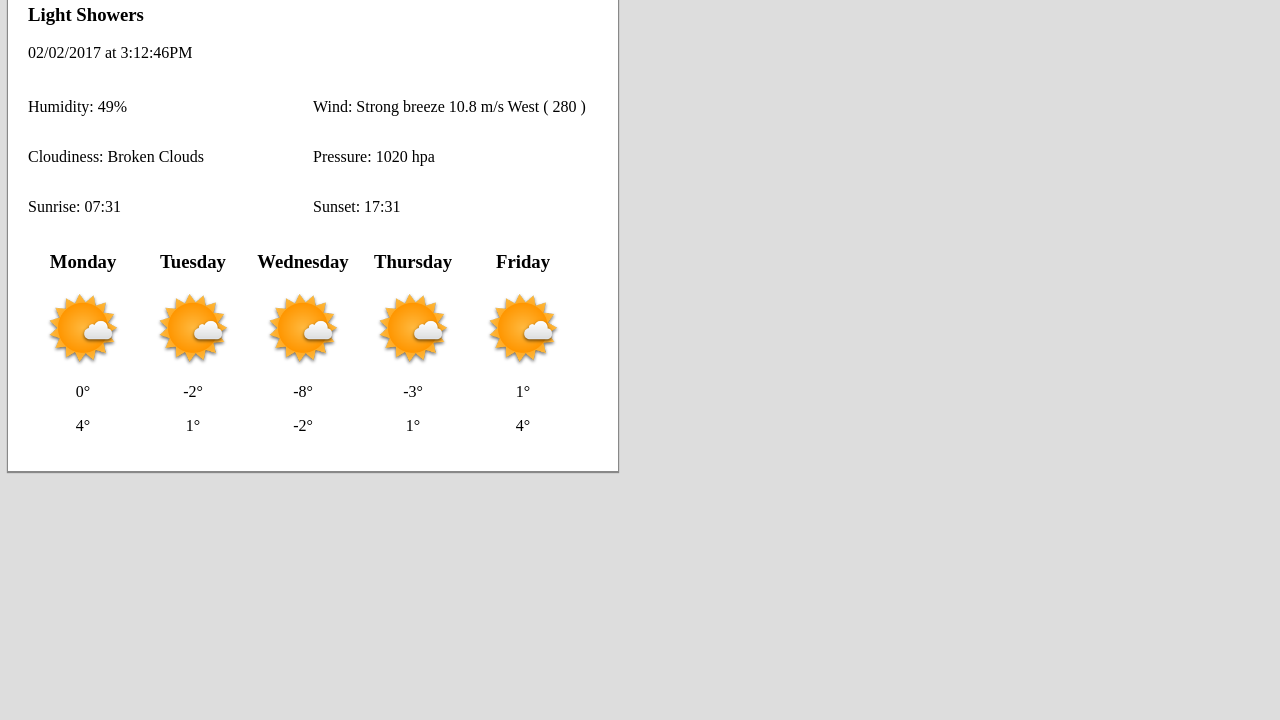
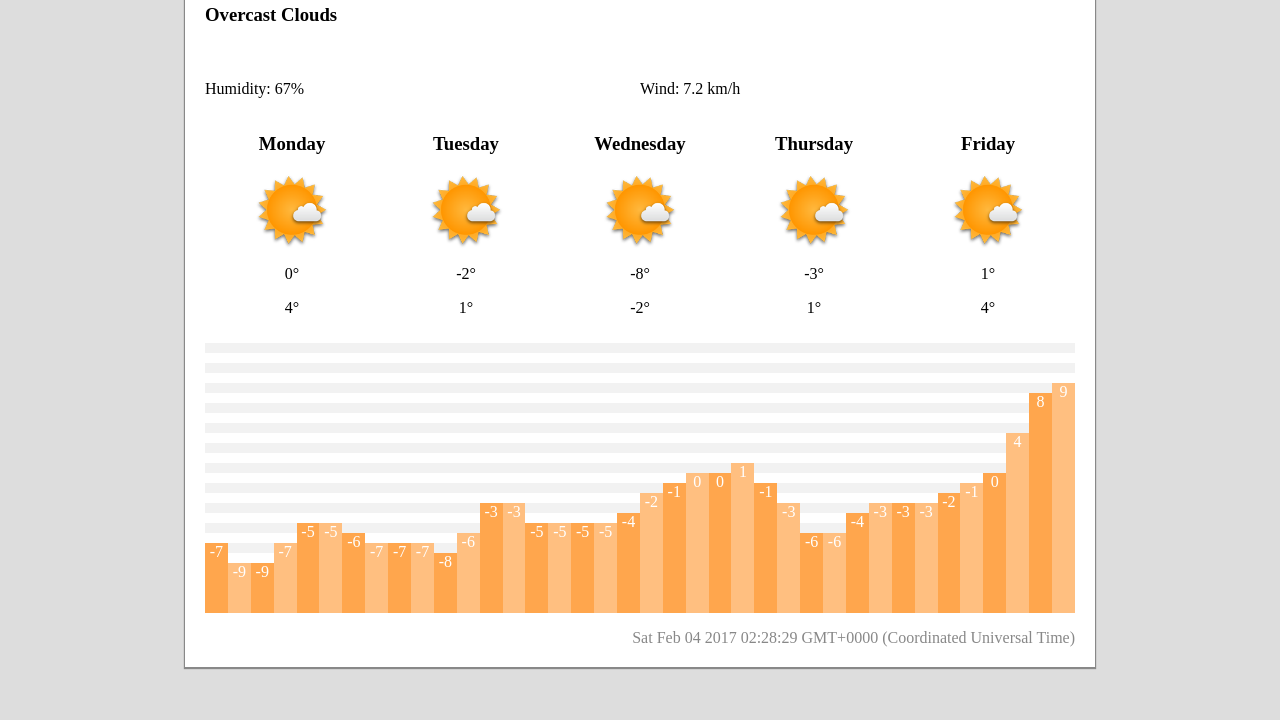
Before and after one commit to vipop/mobile-weather, a plain HTML site: page index.html in a window 1280 px wide. Shown: the part 80-800 px from the top of the page. Drawn offline with Linux system fonts and the light colour scheme.

Commit message:
Add forecast graph

```diff
--- /dev/null
+++ b/cur_weather.json
@@ -0,0 +1,43 @@
+{
+   "coord":{
+      "lon":-79.42,
+      "lat":43.7
+   },
+   "weather":[
+      {
+         "id":804,
+         "main":"Clouds",
+         "description":"overcast clouds",
+         "icon":"04n"
+      }
+   ],
+   "base":"stations",
+   "main":{
+      "temp":-5.45,
+      "pressure":1021,
+      "humidity":67,
+      "temp_min":-6,
+      "temp_max":-5
+   },
+   "visibility":14484,
+   "wind":{
+      "speed":7.2,
+      "deg":250,
+      "gust":9.8
+   },
+   "clouds":{
+      "all":90
+   },
+   "dt":1486076100,
+   "sys":{
+      "type":1,
+      "id":3693,
+      "message":0.1614,
+      "country":"CA",
+      "sunrise":1486125104,
+      "sunset":1486161114
+   },
+   "id":6167865,
+   "name":"Toronto",
+   "cod":200
+}
--- a/weather.json
+++ b/forecast.json
@@ -13,90 +13,20 @@
       }
    },
    "cod":"200",
-   "message":0.016,
-   "cnt":40,
+   "message":0.1617,
+   "cnt":38,
    "list":[
-      {
-         "dt":1486080000,
-         "main":{
-            "temp":267.31,
-            "temp_min":267.31,
-            "temp_max":267.866,
-            "pressure":1015.11,
-            "sea_level":1035.25,
-            "grnd_level":1015.11,
-            "humidity":75,
-            "temp_kf":-0.56
-         },
-         "weather":[
-            {
-               "id":800,
-               "main":"Clear",
-               "description":"clear sky",
-               "icon":"01n"
-            }
-         ],
-         "clouds":{
-            "all":36
-         },
-         "wind":{
-            "speed":7.16,
-            "deg":272.503
-         },
-         "snow":{
-            "3h":0.008
-         },
-         "sys":{
-            "pod":"n"
-         },
-         "dt_txt":"2017-02-03 00:00:00"
-      },
-      {
-         "dt":1486090800,
-         "main":{
-            "temp":266.47,
-            "temp_min":266.47,
-            "temp_max":266.895,
-            "pressure":1015.97,
-            "sea_level":1036.08,
-            "grnd_level":1015.97,
-            "humidity":81,
-            "temp_kf":-0.42
-         },
-         "weather":[
-            {
-               "id":800,
-               "main":"Clear",
-               "description":"clear sky",
-               "icon":"01n"
-            }
-         ],
-         "clouds":{
-            "all":12
-         },
-         "wind":{
-            "speed":6.57,
-            "deg":260.004
-         },
-         "snow":{
-            "3h":0.004
-         },
-         "sys":{
-            "pod":"n"
-         },
-         "dt_txt":"2017-02-03 03:00:00"
-      },
       {
          "dt":1486101600,
          "main":{
-            "temp":265.81,
-            "temp_min":265.81,
-            "temp_max":266.088,
+            "temp":-7.49,
+            "temp_min":-7.49,
+            "temp_max":-7.07,
             "pressure":1015.49,
             "sea_level":1035.69,
             "grnd_level":1015.49,
             "humidity":81,
-            "temp_kf":-0.28
+            "temp_kf":-0.43
          },
          "weather":[
             {
@@ -124,14 +54,14 @@
       {
          "dt":1486112400,
          "main":{
-            "temp":264.79,
-            "temp_min":264.79,
-            "temp_max":264.926,
+            "temp":-8.51,
+            "temp_min":-8.51,
+            "temp_max":-8.23,
             "pressure":1015.04,
             "sea_level":1035.31,
             "grnd_level":1015.04,
             "humidity":89,
-            "temp_kf":-0.14
+            "temp_kf":-0.29
          },
          "weather":[
             {
@@ -159,14 +89,14 @@
       {
          "dt":1486123200,
          "main":{
-            "temp":263.961,
-            "temp_min":263.961,
-            "temp_max":263.961,
+            "temp":-9.33,
+            "temp_min":-9.33,
+            "temp_max":-9.19,
             "pressure":1014.86,
             "sea_level":1035.06,
             "grnd_level":1014.86,
             "humidity":91,
-            "temp_kf":0
+            "temp_kf":-0.14
          },
          "weather":[
             {
@@ -194,9 +124,9 @@
       {
          "dt":1486134000,
          "main":{
-            "temp":266.146,
-            "temp_min":266.146,
-            "temp_max":266.146,
+            "temp":-7.01,
+            "temp_min":-7.01,
+            "temp_max":-7.01,
             "pressure":1015.05,
             "sea_level":1035.34,
             "grnd_level":1015.05,
@@ -229,9 +159,9 @@
       {
          "dt":1486144800,
          "main":{
-            "temp":268.271,
-            "temp_min":268.271,
-            "temp_max":268.271,
+            "temp":-4.88,
+            "temp_min":-4.88,
+            "temp_max":-4.88,
             "pressure":1014.22,
             "sea_level":1034.47,
             "grnd_level":1014.22,
@@ -264,9 +194,9 @@
       {
          "dt":1486155600,
          "main":{
-            "temp":268.225,
-            "temp_min":268.225,
-            "temp_max":268.225,
+            "temp":-4.93,
+            "temp_min":-4.93,
+            "temp_max":-4.93,
             "pressure":1014.37,
             "sea_level":1034.59,
             "grnd_level":1014.37,
@@ -299,9 +229,9 @@
       {
          "dt":1486166400,
          "main":{
-            "temp":266.918,
-            "temp_min":266.918,
-            "temp_max":266.918,
+            "temp":-6.24,
+            "temp_min":-6.24,
+            "temp_max":-6.24,
             "pressure":1015.97,
             "sea_level":1036.27,
             "grnd_level":1015.97,
@@ -334,9 +264,9 @@
       {
          "dt":1486177200,
          "main":{
-            "temp":266.237,
-            "temp_min":266.237,
-            "temp_max":266.237,
+            "temp":-6.92,
+            "temp_min":-6.92,
+            "temp_max":-6.92,
             "pressure":1016.98,
             "sea_level":1037.24,
             "grnd_level":1016.98,
@@ -369,9 +299,9 @@
       {
          "dt":1486188000,
          "main":{
-            "temp":266.1,
-            "temp_min":266.1,
-            "temp_max":266.1,
+            "temp":-7.05,
+            "temp_min":-7.05,
+            "temp_max":-7.05,
             "pressure":1017.35,
             "sea_level":1037.67,
             "grnd_level":1017.35,
@@ -404,9 +334,9 @@
       {
          "dt":1486198800,
          "main":{
-            "temp":265.7,
-            "temp_min":265.7,
-            "temp_max":265.7,
+            "temp":-7.45,
+            "temp_min":-7.45,
+            "temp_max":-7.45,
             "pressure":1017.95,
             "sea_level":1038.22,
             "grnd_level":1017.95,
@@ -439,9 +369,9 @@
       {
          "dt":1486209600,
          "main":{
-            "temp":265.317,
-            "temp_min":265.317,
-            "temp_max":265.317,
+            "temp":-7.84,
+            "temp_min":-7.84,
+            "temp_max":-7.84,
             "pressure":1018.81,
             "sea_level":1039.18,
             "grnd_level":1018.81,
@@ -474,9 +404,9 @@
       {
          "dt":1486220400,
          "main":{
-            "temp":267.338,
-            "temp_min":267.338,
-            "temp_max":267.338,
+            "temp":-5.82,
+            "temp_min":-5.82,
+            "temp_max":-5.82,
             "pressure":1019.73,
             "sea_level":1040.05,
             "grnd_level":1019.73,
@@ -509,9 +439,9 @@
       {
          "dt":1486231200,
          "main":{
-            "temp":269.8,
-            "temp_min":269.8,
-            "temp_max":269.8,
+            "temp":-3.36,
+            "temp_min":-3.36,
+            "temp_max":-3.36,
             "pressure":1018.57,
             "sea_level":1038.79,
             "grnd_level":1018.57,
@@ -544,9 +474,9 @@
       {
          "dt":1486242000,
          "main":{
-            "temp":269.96,
-            "temp_min":269.96,
-            "temp_max":269.96,
+            "temp":-3.2,
+            "temp_min":-3.2,
+            "temp_max":-3.2,
             "pressure":1017.62,
             "sea_level":1037.66,
             "grnd_level":1017.62,
@@ -579,9 +509,9 @@
       {
          "dt":1486252800,
          "main":{
-            "temp":268.251,
-            "temp_min":268.251,
-            "temp_max":268.251,
+            "temp":-4.9,
+            "temp_min":-4.9,
+            "temp_max":-4.9,
             "pressure":1016.94,
             "sea_level":1037.05,
             "grnd_level":1016.94,
@@ -614,9 +544,9 @@
       {
          "dt":1486263600,
          "main":{
-            "temp":267.803,
-            "temp_min":267.803,
-            "temp_max":267.803,
+            "temp":-5.35,
+            "temp_min":-5.35,
+            "temp_max":-5.35,
             "pressure":1016.17,
             "sea_level":1036.18,
             "grnd_level":1016.17,
@@ -649,9 +579,9 @@
       {
          "dt":1486274400,
          "main":{
-            "temp":267.965,
-            "temp_min":267.965,
-            "temp_max":267.965,
+            "temp":-5.19,
+            "temp_min":-5.19,
+            "temp_max":-5.19,
             "pressure":1014.36,
             "sea_level":1034.42,
             "grnd_level":1014.36,
@@ -684,9 +614,9 @@
       {
          "dt":1486285200,
          "main":{
-            "temp":268.229,
-            "temp_min":268.229,
-            "temp_max":268.229,
+            "temp":-4.93,
+            "temp_min":-4.93,
+            "temp_max":-4.93,
             "pressure":1011.61,
             "sea_level":1031.61,
             "grnd_level":1011.61,
@@ -719,9 +649,9 @@
       {
          "dt":1486296000,
          "main":{
-            "temp":268.664,
-            "temp_min":268.664,
-            "temp_max":268.664,
+            "temp":-4.49,
+            "temp_min":-4.49,
+            "temp_max":-4.49,
             "pressure":1008.96,
             "sea_level":1028.89,
             "grnd_level":1008.96,
@@ -754,9 +684,9 @@
       {
          "dt":1486306800,
          "main":{
-            "temp":270.746,
-            "temp_min":270.746,
-            "temp_max":270.746,
+            "temp":-2.41,
+            "temp_min":-2.41,
+            "temp_max":-2.41,
             "pressure":1006.96,
             "sea_level":1026.73,
             "grnd_level":1006.96,
@@ -789,9 +719,9 @@
       {
          "dt":1486317600,
          "main":{
-            "temp":272.368,
-            "temp_min":272.368,
-            "temp_max":272.368,
+            "temp":-0.79,
+            "temp_min":-0.79,
+            "temp_max":-0.79,
             "pressure":1004.25,
             "sea_level":1023.92,
             "grnd_level":1004.25,
@@ -824,9 +754,9 @@
       {
          "dt":1486328400,
          "main":{
-            "temp":273.442,
-            "temp_min":273.442,
-            "temp_max":273.442,
+            "temp":0.29,
+            "temp_min":0.29,
+            "temp_max":0.29,
             "pressure":1002.67,
             "sea_level":1022.31,
             "grnd_level":1002.67,
@@ -859,9 +789,9 @@
       {
          "dt":1486339200,
          "main":{
-            "temp":273.236,
-            "temp_min":273.236,
-            "temp_max":273.236,
+            "temp":0.09,
+            "temp_min":0.09,
+            "temp_max":0.09,
             "pressure":1002.87,
             "sea_level":1022.39,
             "grnd_level":1002.87,
@@ -894,9 +824,9 @@
       {
          "dt":1486350000,
          "main":{
-            "temp":274.118,
-            "temp_min":274.118,
-            "temp_max":274.118,
+            "temp":0.97,
+            "temp_min":0.97,
+            "temp_max":0.97,
             "pressure":1002.82,
             "sea_level":1022.48,
             "grnd_level":1002.82,
@@ -929,9 +859,9 @@
       {
          "dt":1486360800,
          "main":{
-            "temp":272.397,
-            "temp_min":272.397,
-            "temp_max":272.397,
+            "temp":-0.76,
+            "temp_min":-0.76,
+            "temp_max":-0.76,
             "pressure":1004.55,
             "sea_level":1024.24,
             "grnd_level":1004.55,
@@ -964,9 +894,9 @@
       {
          "dt":1486371600,
          "main":{
-            "temp":270.088,
-            "temp_min":270.088,
-            "temp_max":270.088,
+            "temp":-3.07,
+            "temp_min":-3.07,
+            "temp_max":-3.07,
             "pressure":1007.85,
             "sea_level":1027.78,
             "grnd_level":1007.85,
@@ -999,9 +929,9 @@
       {
          "dt":1486382400,
          "main":{
-            "temp":267.022,
-            "temp_min":267.022,
-            "temp_max":267.022,
+            "temp":-6.13,
+            "temp_min":-6.13,
+            "temp_max":-6.13,
             "pressure":1011.45,
             "sea_level":1031.55,
             "grnd_level":1011.45,
@@ -1034,9 +964,9 @@
       {
          "dt":1486393200,
          "main":{
-            "temp":267.182,
-            "temp_min":267.182,
-            "temp_max":267.182,
+            "temp":-5.97,
+            "temp_min":-5.97,
+            "temp_max":-5.97,
             "pressure":1013.41,
             "sea_level":1033.59,
             "grnd_level":1013.41,
@@ -1069,9 +999,9 @@
       {
          "dt":1486404000,
          "main":{
-            "temp":269.413,
-            "temp_min":269.413,
-            "temp_max":269.413,
+            "temp":-3.74,
+            "temp_min":-3.74,
+            "temp_max":-3.74,
             "pressure":1013.3,
             "sea_level":1033.37,
             "grnd_level":1013.3,
@@ -1104,9 +1034,9 @@
       {
          "dt":1486414800,
          "main":{
-            "temp":270.613,
-            "temp_min":270.613,
-            "temp_max":270.613,
+            "temp":-2.54,
+            "temp_min":-2.54,
+            "temp_max":-2.54,
             "pressure":1012.84,
             "sea_level":1032.83,
             "grnd_level":1012.84,
@@ -1139,9 +1069,9 @@
       {
          "dt":1486425600,
          "main":{
-            "temp":269.863,
-            "temp_min":269.863,
-            "temp_max":269.863,
+            "temp":-3.29,
+            "temp_min":-3.29,
+            "temp_max":-3.29,
             "pressure":1013.34,
             "sea_level":1033.4,
             "grnd_level":1013.34,
@@ -1174,9 +1104,9 @@
       {
          "dt":1486436400,
          "main":{
-            "temp":270.237,
-            "temp_min":270.237,
-            "temp_max":270.237,
+            "temp":-2.92,
+            "temp_min":-2.92,
+            "temp_max":-2.92,
             "pressure":1012.34,
             "sea_level":1032.31,
             "grnd_level":1012.34,
@@ -1209,9 +1139,9 @@
       {
          "dt":1486447200,
          "main":{
-            "temp":271.41,
-            "temp_min":271.41,
-            "temp_max":271.41,
+            "temp":-1.74,
+            "temp_min":-1.74,
+            "temp_max":-1.74,
             "pressure":1009.32,
             "sea_level":1029.26,
             "grnd_level":1009.32,
@@ -1244,9 +1174,9 @@
       {
          "dt":1486458000,
          "main":{
-            "temp":272.428,
-            "temp_min":272.428,
-            "temp_max":272.428,
+            "temp":-0.73,
+            "temp_min":-0.73,
+            "temp_max":-0.73,
             "pressure":1004.86,
             "sea_level":1024.62,
             "grnd_level":1004.86,
@@ -1279,9 +1209,9 @@
       {
          "dt":1486468800,
          "main":{
-            "temp":273.541,
-            "temp_min":273.541,
-            "temp_max":273.541,
+            "temp":0.39,
+            "temp_min":0.39,
+            "temp_max":0.39,
             "pressure":998.98,
             "sea_level":1018.44,
             "grnd_level":998.98,
@@ -1317,9 +1247,9 @@
       {
          "dt":1486479600,
          "main":{
-            "temp":276.986,
-            "temp_min":276.986,
-            "temp_max":276.986,
+            "temp":3.84,
+            "temp_min":3.84,
+            "temp_max":3.84,
             "pressure":992.8,
             "sea_level":1011.81,
             "grnd_level":992.8,
@@ -1355,9 +1285,9 @@
       {
          "dt":1486490400,
          "main":{
-            "temp":280.745,
-            "temp_min":280.745,
-            "temp_max":280.745,
+            "temp":7.6,
+            "temp_min":7.6,
+            "temp_max":7.6,
             "pressure":987.52,
             "sea_level":1006.28,
             "grnd_level":987.52,
@@ -1393,9 +1323,9 @@
       {
          "dt":1486501200,
          "main":{
-            "temp":282.486,
-            "temp_min":282.486,
-            "temp_max":282.486,
+            "temp":9.34,
+            "temp_min":9.34,
+            "temp_max":9.34,
             "pressure":986.18,
             "sea_level":1005.02,
             "grnd_level":986.18,
--- a/index.html
+++ b/index.html
@@ -8,31 +8,15 @@
 	<body>
 		<div id="card">
 			<header>
-				<h1 id="city">Toronto</h1>
-				<h3 id="description">Light Showers</h3>
-				<p id="timestamp">02/02/2017 at 3:12:46PM</p>
+				<h1 id="city"></h1>
+				<h3 id="description"></h3>
 			</header>
 			<main>
 				<section class="information">
 					<br />
-					<p id="humidity" class="info">Humidity: 49%</p>
+					<p id="humidity" class="info"></p>
 					<br />
-					<p id="wind" class="info">Wind: Strong breeze 10.8 m/s West ( 280 )</p>
-					<br />
-				</section>
-				<section class="information">
-					<br />
-					<p id="cloudiness" class="info">Cloudiness: Broken Clouds</p>
-					<br />
-					<p id="pressure" class="info">Pressure: 1020 hpa</p>
-					<br />
-				</section>
-				<section class="information">
-					<br />
-					<p id="sunrise" class="info">Sunrise: 07:31</p>
-					<br />
-					<p id="sunset" class="info">Sunset: 17:31</p>
-					<br />
+					<p id="wind" class="info"></p>
 					<br />
 				</section>
 				<section id="forecast">
@@ -77,7 +61,12 @@
 						<p class="max">4&deg;</p>
 					</section>
 				</section>
+				<section id="graph">
+
+				</section>
+				<p id="timestamp"></p>
 			</main>
 		</div>
+		<script src="weather.js"></script>
 	</body>
 </html>
--- a/styles.css
+++ b/styles.css
@@ -10,7 +10,22 @@ h1 {
 	background-color: #FFFFFF;
 	box-shadow: 0px 1px 1px 1px #888888;
 	padding: 20px;
-	width: 570px;
+	width: 870px;
+	margin-left: auto;
+	margin-right: auto;
+}
+
+header {
+	display: flex;
+    flex-wrap: wrap;
+}
+
+#city {
+	width: 100%;
+}
+
+#description {
+	width: 100%;
 }
 
 main {
@@ -30,7 +45,7 @@ main {
 }
 
 .day {
-	width: 110px;
+	width: 20%;
 }
 
 .forecast-day-title {
@@ -51,3 +66,25 @@ img {
 .max {
 	text-align: center;
 }
+
+#graph {
+	background-image: url("images/graph_bg.jpg");
+	background-repeat: repeat;
+	display: flex;
+	flex-wrap: wrap;
+	width: 100%;
+}
+
+.graph-entry {
+	align-self: flex-end;
+	background-color: #ffbf80;
+	text-align: center;
+	color: #FFFFFF;
+	height: 50%;
+}
+
+#timestamp {
+	text-align: right;
+	margin-bottom: 0px;
+	color: #888888;
+}
--- /dev/null
+++ b/weather.js
@@ -0,0 +1,72 @@
+if (window.XMLHttpRequest) {
+
+	var getJSON = function(url, callback) {
+	    var xhr = new XMLHttpRequest();
+	    xhr.open("get", url, true);
+	    xhr.responseType = "json";
+	    xhr.onload = function() {
+	      var status = xhr.status;
+	      if (status == 200) {
+	        callback(null, xhr.response);
+	      } else {
+	        callback(status);
+	      }
+	    };
+	    xhr.send();
+	};
+
+	getJSON("cur_weather.json", function(err, data) {
+		if (err != null) {
+			console.log("Failed to read cur_weather.json");
+		}
+		update_weather(data);
+	});
+
+	getJSON("forecast.json", function(err, data) {
+		if (err != null) {
+			console.log("Failed to read forecast.json");
+		} else update_forecast(data);
+	});
+
+}
+
+function update_weather(data) {
+	document.getElementById("city").innerHTML = data.name;
+	document.getElementById("description").innerHTML = toTitleCase(data.weather[0].description);
+	document.getElementById("humidity").innerHTML = "Humidity: " + data.main.humidity + "%";
+	document.getElementById("wind").innerHTML = "Wind: " + data.wind.speed + " km/h";
+	document.getElementById("timestamp").innerHTML =  Date();
+}
+
+function update_forecast(data) {
+	document.getElementById("graph").innerHTML = create_graph(data);
+}
+
+function toTitleCase(str)
+{
+    return str.replace(/\w\S*/g, function(txt){return txt.charAt(0).toUpperCase() + txt.substr(1).toLowerCase();});
+}
+
+function create_graph(data) {
+	var greatest = -9999;
+	var graph = "";
+	var i;
+
+	for (i = 0; i < data.cnt; i++) {
+		var cur = Math.abs(Math.round(data.list[i].main.temp));
+		if (cur > greatest) greatest = cur;
+	}
+	var height = 10 * (greatest + 5) * 2;
+	document.getElementById("graph").style.height = height.toString() + "px";
+	for (i = 0; i < data.cnt; i++) {
+		var width = 100 / data.cnt;
+		var temp = Math.round(data.list[i].main.temp);
+		var temp_bar = document.getElementById("graph").clientHeight / 2;
+		if (temp < 0) temp_bar -= Math.abs(temp) * 10;
+		else temp_bar += Math.abs(temp) * 10;
+		if (i % 2 == 0) graph += '<div class="graph-entry" style="height:' + temp_bar + 'px; background-color: #ffa64d; width:' + width + '%">' + temp + '</div>';
+		else graph += '<div class="graph-entry" style="height:' + temp_bar + 'px; width:' + width + '%">' + temp + '</div>';
+	}
+
+	return graph;
+}
```
Also changed, not shown: images/graph_bg.jpg (added).
